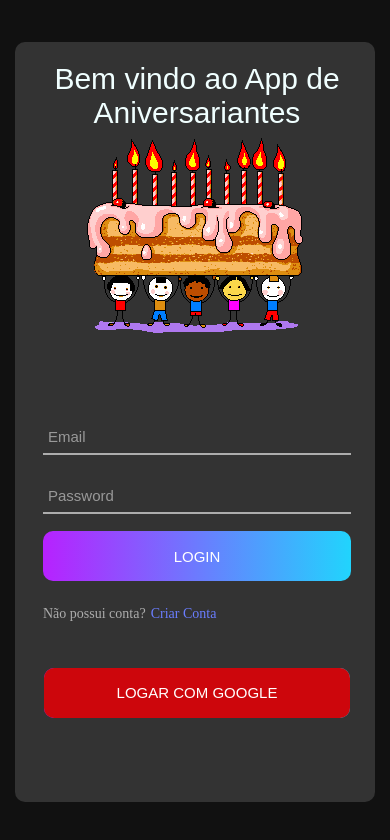
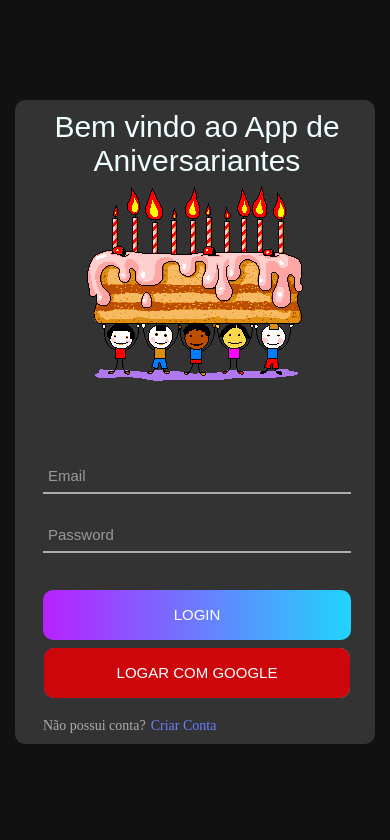
Before and after one commit to Luciara-Abreu/API_Aniversariantes_POSTGRES_FRONT, a React (Create React App) app: page /entrar in a window 390 px wide. Shown: the top 840 px of the page. Built offline with nearby package versions, Linux system fonts and the light colour scheme.

Commit message:
responsiveness adjustment

```diff
--- a/src/App/components/buttons/buttonAuthGoogle/styles.ts
+++ b/src/App/components/buttons/buttonAuthGoogle/styles.ts
@@ -4,7 +4,7 @@ const ButtonGoogle = styled.div`
   display: flex;
   justify-content: center;
   align-items: flex-end;
-  padding: 15px 1px 20px 1px;
+  padding: 8px 1px 8px 1px;
 
 .btn {
   font-size: 15px;
--- a/src/App/pages/login/Login.jsx
+++ b/src/App/pages/login/Login.jsx
@@ -54,12 +54,11 @@ export const Login = () => {
             <ContainerLoginFormBtn>
               <button className="login-form-btn">Login</button>
             </ContainerLoginFormBtn>
-
+            <AuthGoogle />
             <div className="text-criarConta"></div>
             <spn className="txt1">Não possui conta?</spn>
             <a href="#" onClick={handleClick} className="txt2">Criar Conta</a>
           </LoginForm>
-          <AuthGoogle />
         </WrapLogin>
       </ContainerLogin>
     </Container>
--- a/src/App/pages/login/styles.ts
+++ b/src/App/pages/login/styles.ts
@@ -18,11 +18,11 @@ const ContainerLogin = styled.div`
 `
 const WrapLogin = styled.div`
   width: 390px;
-  //height: auto;
-  height: 90vh;
+  height: auto;
+  //height: 94vh;
   background-color: #333;
   border-radius: 10px;
-  padding: 20px 24px 10px 28px;
+  padding: 10px 24px 10px 28px;
 
 //para não gerar scrow na página
   overflow: hidden;
@@ -36,9 +36,11 @@ const WrapLogin = styled.div`
 
   @media (max-width: 768px)and (min-width: 481px) {
     width: 340px;
+    height: auto;
 }
   @media (max-width: 480px)and (min-width: 320px) {
     width: 320px;
+    height: auto;
   }
 }
 
@@ -59,14 +61,14 @@ const WrapLogin = styled.div`
 
 const LoginForm = styled.div`
 width: 100%;
-padding-bottom: 1px;
+//padding-bottom: 1px;
 
 @media (max-width: 768px)and (min-width: 481px) {
     width: 340px;
-    height: 70vh;
+  //  height: 67vh;
 }
   @media (max-width: 480px)and (min-width: 320px) {
-    height: 70vh;
+ //   height: 67vh;
   }
 `
 
@@ -79,19 +81,17 @@ const LoginFormTitle = styled.div`
 `
 
 const DivLogo = styled.div`
-  width: 90px;
+  width: 85px;
   margin-left: 35px;
   padding-bottom: 120px;
 
   @media (max-width: 768px)and (min-width: 481px) {
-    width: 50px;
     margin-left: 35px;
-    padding-bottom: 30px;
+    padding-bottom: 20px;
 }
   @media (max-width: 480px)and (min-width: 320px) {
-    width: 30px;
     margin-left: 35px;
-    padding-bottom: 30px;
+    padding-bottom: 20px;
   }
 `
 const LogoForm = styled.div`
@@ -198,7 +198,7 @@ const ContainerLoginFormBtn = styled.div`
   display: flex;
   flex-wrap: wrap;
   justify-content: center;
-  padding-bottom: 13px;
+  padding: 19px 0 0 0;
 
   .login-form-btn{
   font-size: 15px;
@@ -223,6 +223,14 @@ cursor: pointer;
   }
 
 }
+
+@media (max-width: 768px)and (min-width: 481px) {
+  padding: 20px 0 0 0;
+}
+  @media (max-width: 480px)and (min-width: 320px) {
+    padding: 20px 0 0 0;
+  }
+
 `
 
 
```
Also changed, not shown: src/App/assets/Gifs/bandeira do Brasil.jfif (added).
